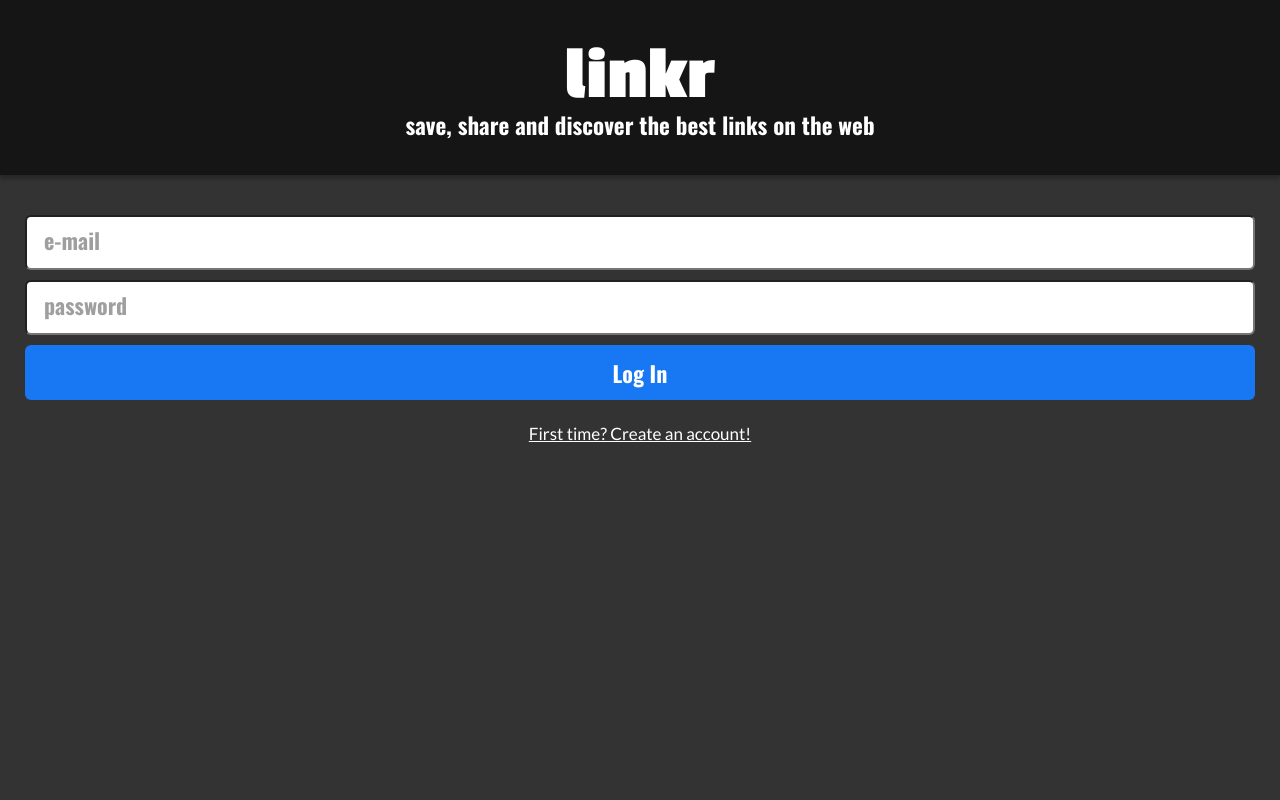
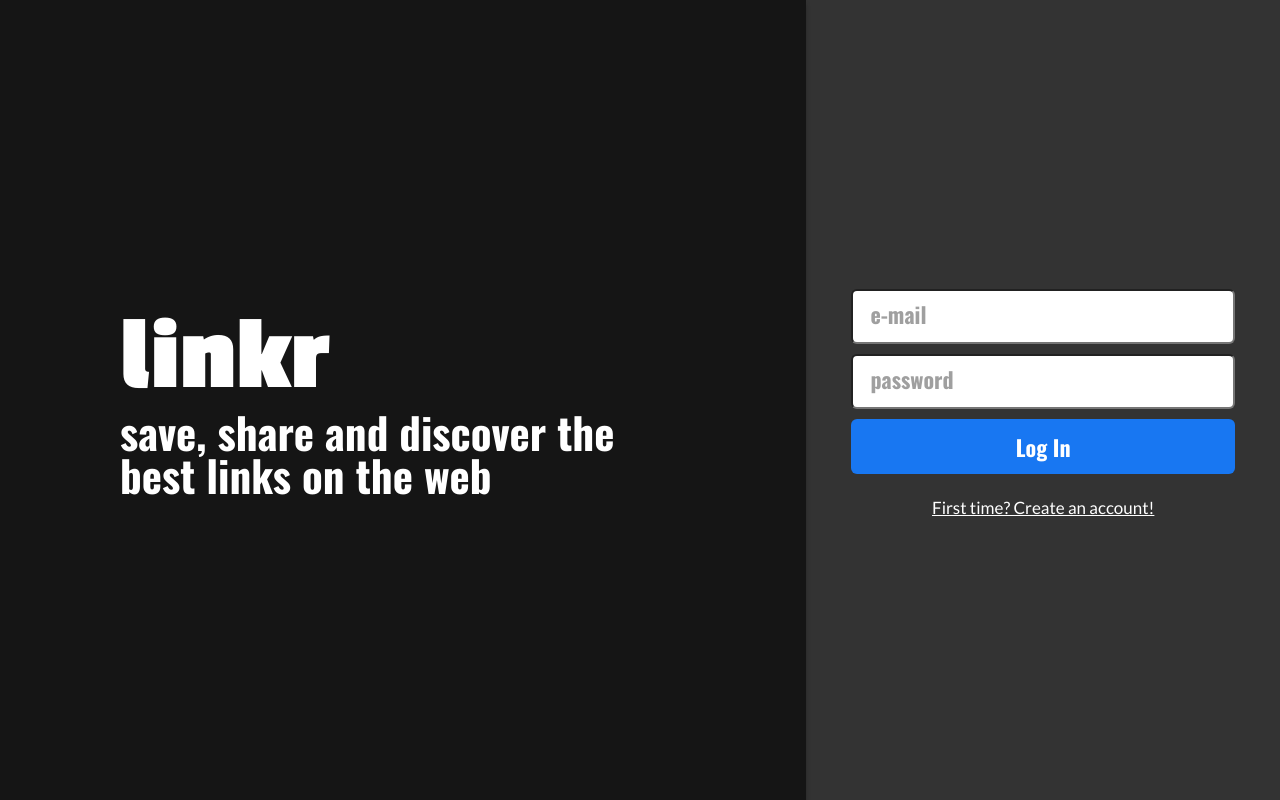
Before and after one commit to AnaliceDias/LinkrFront, a React (Create React App) app: page / in a window 1280 px wide. Built offline with nearby package versions, Linux system fonts and the light colour scheme.

Commit message:
media query for login

```diff
--- a/src/components/authStyle.js
+++ b/src/components/authStyle.js
@@ -7,6 +7,10 @@ const Main = styled.main`
   height: 100%;
 
   overflow-y: auto;
+
+  @media (min-width: 768px) {
+    display: flex;
+  }
 `
 
 const Title = styled.section`
@@ -32,6 +36,22 @@ const Title = styled.section`
     font-family: "Oswald", sans-serif;
     font-size: 23px;
     text-align: center;
+  }
+
+  @media (min-width: 768px) {
+    height: 100%;
+    align-items: flex-start;
+
+    padding: 0 120px;
+
+    h1 {
+      font-size: 106px;
+    }
+
+    p {
+      font-size: 43px;
+      text-align: left;
+    }
   }
 `
 
@@ -59,6 +79,16 @@ const Auth = styled.section`
     color: var(--error);
     font-size: 23px;
     font-weight: 700;
+  }
+
+  @media (min-width: 768px) {
+    height: 100%;
+    max-width: 37%;
+
+    padding: 0 45px;
+    margin: 0;
+
+    justify-content: center;
   }
 `
 
@@ -93,6 +123,7 @@ const AuthButton = styled.button`
 `
 
 const StyledLink = styled(Link)`
+  text-align: center;
   font-size: 17px;
   color: #ffffff;
 `
```
